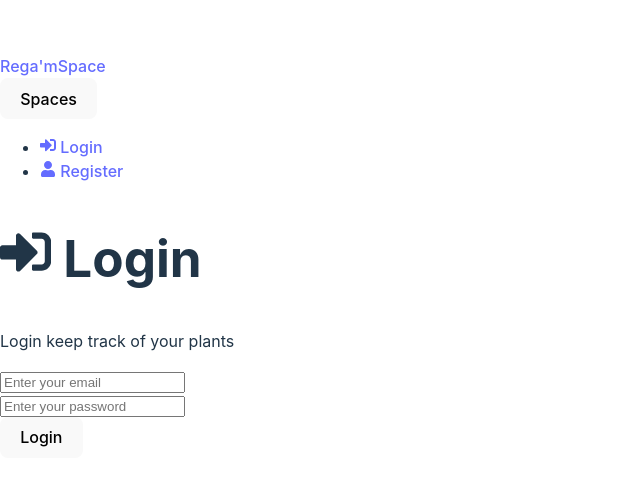
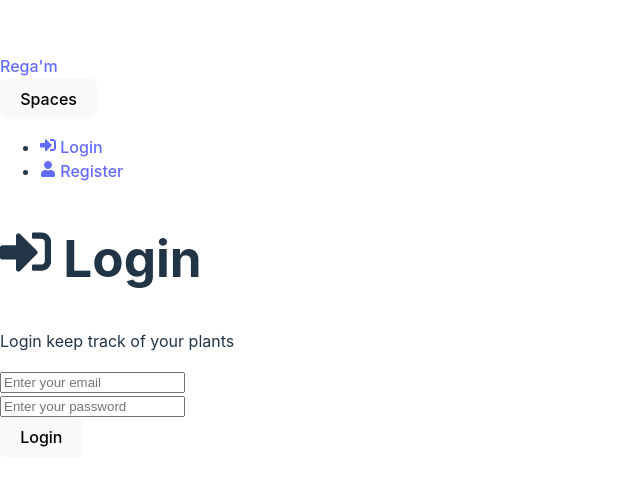
Before and after one commit to jolle11/regam, a React (Vite) app in the folder client/: page /login in a window 1280 px wide. Shown: the part 144-630 px from the top of the page, without its empty margins (0-640 px from the left). Built offline with nearby package versions, Linux system fonts and the light colour scheme.

Commit message:
Removed unnecessary things

```diff
--- a/client/src/components/DropdownSpaces/DropdownSpaces.tsx
+++ b/client/src/components/DropdownSpaces/DropdownSpaces.tsx
@@ -1,11 +1,11 @@
 import { useState } from "react";
-import { Link, useNavigate } from "react-router-dom";
+import { useNavigate } from "react-router-dom";
 
 import { useAppDispatch, useAppSelector } from "../../app/hooks";
 
 import { setSpace } from "../../features/spaces/spaceSlice";
 
-import { Day, Space } from "../../ts";
+import { Space } from "../../ts";
 
 const DropdownSpaces = () => {
 	const [isOpen, setIsOpen] = useState<boolean>(false);
--- a/client/src/components/Header/Header.tsx
+++ b/client/src/components/Header/Header.tsx
@@ -22,7 +22,6 @@ const Header = () => {
 		<header>
 			<div>
 				<Link to="/">Rega'm</Link>
-				<Link to="/space">Space</Link>
 				<DropdownSpaces />
 			</div>
 			<ul>
--- a/client/src/pages/Home/Home.tsx
+++ b/client/src/pages/Home/Home.tsx
@@ -45,26 +45,6 @@ const Home = () => {
 						</div>
 					))}
 				<p>The space you selected is: {space.name}</p>
-				<button onClick={() => console.log(spaceArray)}>test</button>
-				<button onClick={() => refetch()}>refetch</button>
-				{/* <table>
-					<tbody>
-						<tr>
-							<th>Dia</th>
-							<th>R</th>
-							<th>F</th>
-							<th>T</th>
-							<th>Comentaris</th>
-						</tr>
-						<tr>
-							<td>29-11-2022</td>
-							<td>💧</td>
-							<td>🔋</td>
-							<td>⛏️</td>
-							<td>Totes regades menys els cactus</td>
-						</tr>
-					</tbody>
-				</table> */}
 			</section>
 		</>
 	);
```
